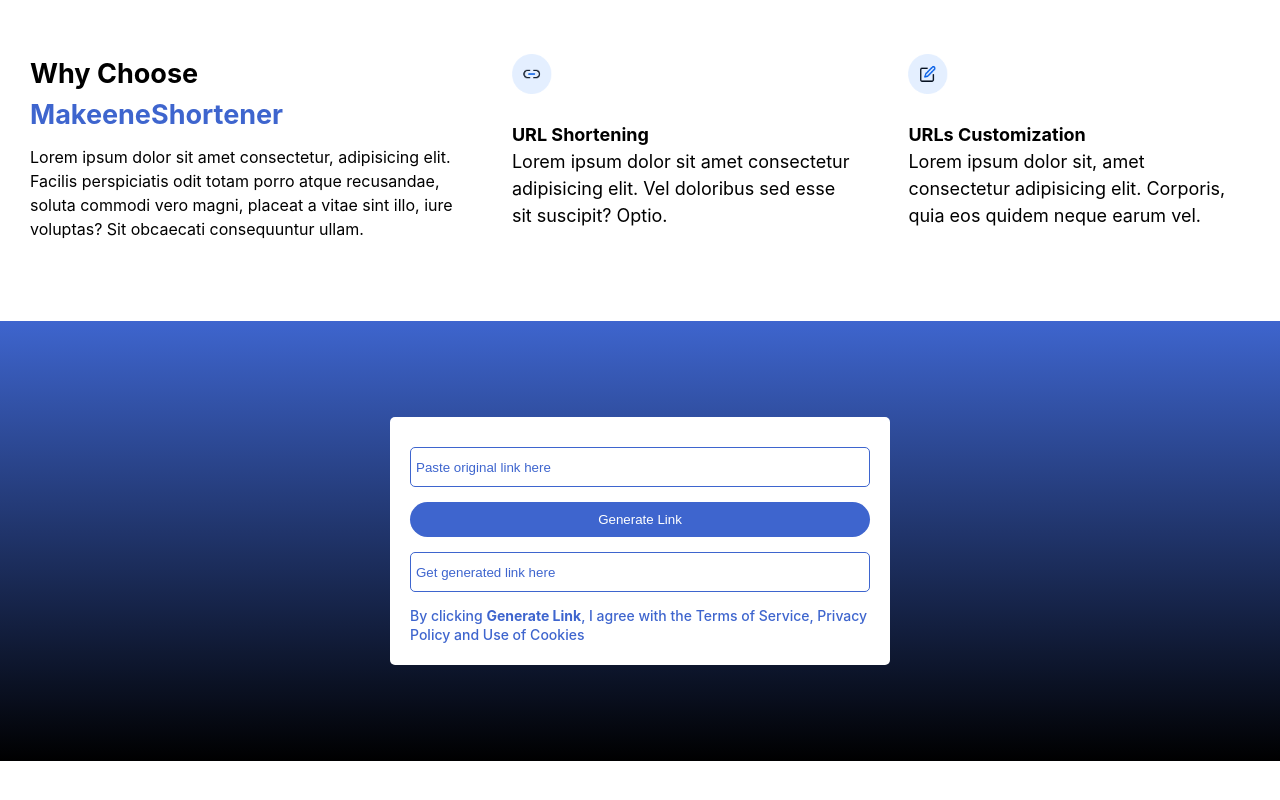
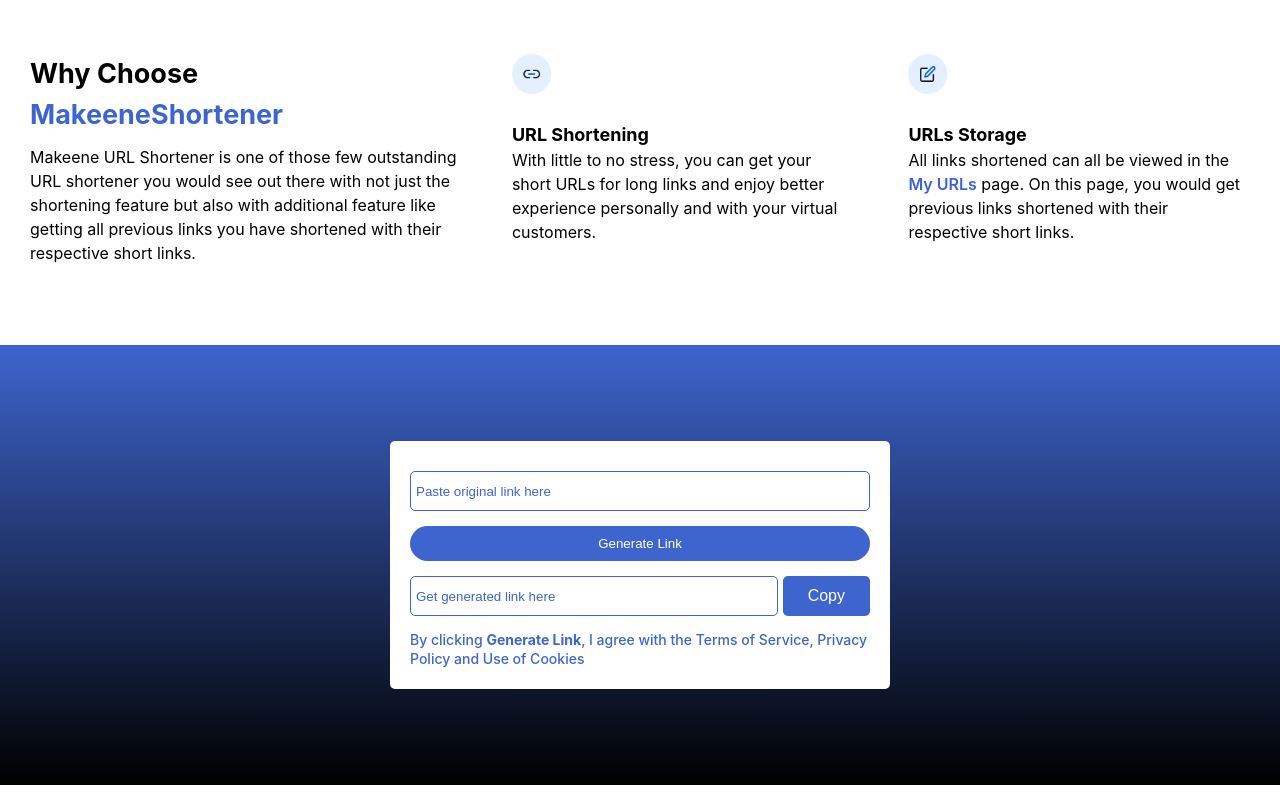
Before and after one commit to bezbrain/MakeeneURL_Shortener, a React (Vite) app: page / in a window 1280 px wide. Shown: the part 760-1560 px from the top of the page. Built offline with nearby package versions, Linux system fonts and the light colour scheme; no server answers.

Commit message:
Implemented the 'copy to clipbboard' functionality

```diff
--- a/package.json
+++ b/package.json
@@ -15,9 +15,11 @@
     "@fortawesome/free-solid-svg-icons": "^6.4.0",
     "@fortawesome/react-fontawesome": "^0.2.0",
     "axios": "^1.4.0",
+    "clipboard": "^2.0.11",
     "firebase": "^9.15.0",
     "framer-motion": "^10.12.18",
     "react": "^18.2.0",
+    "react-copy-to-clipboard": "^5.1.0",
     "react-dom": "^18.2.0",
     "react-icons": "^4.10.1",
     "react-intersection-observer": "^9.5.2",
--- a/src/components/Trim.jsx
+++ b/src/components/Trim.jsx
@@ -4,6 +4,7 @@ import { useInView } from "react-intersection-observer";
 import { useGlobalContext } from "../context";
 import "../styles/trim.css";
 import axios from "axios";
+import { CopyToClipboard } from "react-copy-to-clipboard";
 
 /* ================ */
 // The Trim Component
@@ -24,8 +25,12 @@ const Trim = () => {
     triggerOnce: true,
   });
 
-  const genLinkBtnRef = useRef(null);
+  const genLinkBtnRef = useRef(null); //Hook to access the text content of "Generate Link" btn
+
+  // State check if link is generating
   const [isGenerating, setIsGenerating] = useState(false);
+
+  const [copyBtnContent, setCopyBtnContent] = useState("Copy");
 
   const getToken = localStorage.getItem("authToken"); // Get the auth token from local storge
 
@@ -73,7 +78,17 @@ const Trim = () => {
     }
   };
 
+  const handleCopy = (e) => {
+    e.preventDefault();
+    console.log("I am copied");
+    setCopyBtnContent("Copied");
+    setTimeout(() => {
+      setCopyBtnContent("Copy");
+    }, 3000);
+  };
+
   return (
+    <main className="trim" id="get-url">
       <AnimatePresence>
         <motion.div
           ref={ref}
@@ -82,7 +97,6 @@ const Trim = () => {
           transition={{ duration: 0.5, delay: 0.1 }}
           exit={{ width: 0 }}
         >
-        <main className="trim" id="get-url">
           <form id="try-for-free">
             <p>{trimcompErrorMsg}</p>
             <input
@@ -99,20 +113,25 @@ const Trim = () => {
               Generate Link
             </button>
             <br />
+            <div className="short-llnk-and-copy-btn">
               <input
                 type="text"
                 placeholder="Get generated link here"
                 value={generatedResult}
                 onChange={(e) => setGeneratedResult(e.target.value)}
               />
+              <CopyToClipboard text={generatedResult}>
+                <button onClick={handleCopy}>{copyBtnContent}</button>
+              </CopyToClipboard>
+            </div>
             <p>
               By clicking <span>Generate Link</span>, I agree with the Terms of
               Service, Privacy Policy and Use of Cookies
             </p>
           </form>
-        </main>
         </motion.div>
       </AnimatePresence>
+    </main>
   );
 };
 
--- a/src/components/WhyChooseUs.jsx
+++ b/src/components/WhyChooseUs.jsx
@@ -1,3 +1,4 @@
+import { Link } from "react-router-dom";
 import "../styles/whychooseus.css";
 
 const WhyChooseUs = () => {
@@ -8,26 +9,28 @@ const WhyChooseUs = () => {
           Why Choose <span>MakeeneShortener</span>
         </h2>
         <p>
-          Lorem ipsum dolor sit amet consectetur, adipisicing elit. Facilis
-          perspiciatis odit totam porro atque recusandae, soluta commodi vero
-          magni, placeat a vitae sint illo, iure voluptas? Sit obcaecati
-          consequuntur ullam.
+          Makeene URL Shortener is one of those few outstanding URL shortener
+          you would see out there with not just the shortening feature but also
+          with additional feature like getting all previous links you have
+          shortened with their respective short links.
         </p>
       </div>
-      <div className="url-shortening-con">
+      <div className="url-shortening-con feature">
         <img src="../../Images/Group 6.png" alt="" />
         <h4>URL Shortening</h4>
         <p>
-          Lorem ipsum dolor sit amet consectetur adipisicing elit. Vel doloribus
-          sed esse sit suscipit? Optio.
+          With little to no stress, you can get your short URLs for long links
+          and enjoy better experience personally and with your virtual
+          customers.
         </p>
       </div>
-      <div className="url-customization-con">
+      <div className="url-customization-con feature">
         <img src="../../Images/Group 6 (2).png" alt="" />
-        <h4>URLs Customization</h4>
+        <h4>URLs Storage</h4>
         <p>
-          Lorem ipsum dolor sit, amet consectetur adipisicing elit. Corporis,
-          quia eos quidem neque earum vel.
+          All links shortened can all be viewed in the{" "}
+          <Link to="/myurls">My URLs</Link> page. On this page, you would get
+          previous links shortened with their respective short links.
         </p>
       </div>
     </main>
--- a/src/pages/HowItWorks.jsx
+++ b/src/pages/HowItWorks.jsx
@@ -1,19 +1,35 @@
-import React from "react";
+import "../styles/howitworks.css";
 
 const HowItWorks = () => {
   return (
-    <div>
+    <main className="how-it-works">
       <h2>How it Works</h2>
       <p>
-        Lorem ipsum dolor, sit amet consectetur adipisicing elit. Expedita at
-        cupiditate id nobis qui perspiciatis aliquam sapiente vel eaque, tenetur
-        sequi, possimus corrupti fuga quasi. Accusantium, temporibus in iure
-        alias laborum facilis eveniet aliquid. Itaque officiis sapiente minus
-        veritatis soluta. Inventore cumque numquam enim beatae quisquam expedita
-        tenetur, dolor est!
+        Welcome to this page! We have provided two convinient features: URL
+        Shortening and the availabily of previous links shortened. Here's how it
+        all works:
       </p>
-      <h2>How it works</h2>
-    </div>
+      <h3>URL Shortening:</h3>
+      <ol>
+        <li>
+          Register and Login: Make sure you have an account and if you do, stay
+          login to use service.
+        </li>
+        <li>
+          Paste your long URL: Start by copying and pasting the long URL that
+          you want to shorten into the provided input box on the homepage.
+        </li>
+        <li>
+          Generate a short link: Click on the "Generate Link" button, and our
+          system will automatically generate a unique and shortened URL for you.
+        </li>
+        <li>
+          Copy the shortened URL: Once generated, you will see the shortened URL
+          displayed in the input box below the "Generate Link" button. Simply
+          click the "Copy" button to quickly copy it to your clipboard.
+        </li>
+      </ol>
+    </main>
   );
 };
 
--- /dev/null
+++ b/src/styles/howitworks.css
@@ -0,0 +1,6 @@
+.how-it-works {
+  /* min-height: 80vh; */
+  max-width: var(--sectionWidth);
+  margin: 6rem auto 3rem;
+  padding-inline: var(--sectionPadding);
+}
--- a/src/styles/trim.css
+++ b/src/styles/trim.css
@@ -44,7 +44,7 @@
   color: var(--blueFamily);
 }
 
-.trim button {
+.trim form > button {
   width: 100%;
   padding-block: 10px;
   border: none;
@@ -54,7 +54,7 @@
   border-radius: 20px;
   transition: ease 0.5s all;
 }
-.trim button:hover {
+.trim form > button:hover {
   opacity: 0.8;
 }
 .add-button-css {
@@ -65,6 +65,40 @@
   0% {
     box-shadow: 0px 0px 0px 0px #a4b5e4;
   }
+}
+
+.short-llnk-and-copy-btn {
+  display: flex;
+  justify-content: space-between;
+}
+
+.short-llnk-and-copy-btn input {
+  width: 80%;
+  height: 40px;
+  padding-left: 5px;
+  border-radius: 5px;
+  color: var(--blueFamily);
+  border: 1px solid var(--blueFamily);
+}
+.short-llnk-and-copy-btn input:focus {
+  outline: 2px solid var(--blueFamily);
+}
+.short-llnk-and-copy-btn input::placeholder {
+  color: var(--blueFamily);
+}
+
+.short-llnk-and-copy-btn button {
+  width: 19%;
+  height: 40px;
+  border: none;
+  background-color: var(--blueFamily);
+  color: #fff;
+  border-radius: 5px;
+  font-size: 16px;
+  transition: ease 0.5s all;
+}
+.short-llnk-and-copy-btn button:hover {
+  opacity: 0.8;
 }
 
 .trim form > p:last-child {
@@ -78,6 +112,10 @@
   .trim form > p:last-child {
     font-size: 12px;
   }
+
+  .short-llnk-and-copy-btn button {
+    font-size: 14px;
+  }
 }
 
 .trim form > p span {
--- a/src/styles/whychooseus.css
+++ b/src/styles/whychooseus.css
@@ -33,6 +33,16 @@
   margin-bottom: 20px;
 }
 
+.feature p {
+  font-size: 16px;
+}
+
+.feature p a {
+  color: var(--blueFamily);
+  font-weight: 600;
+  text-decoration: none;
+}
+
 @media screen and (max-width: 920px) {
   .why-choose-us {
     flex-direction: column;
```
Also changed, not shown: 1 other file (tests, documents, lock files or other folders). Lines whose indentation alone changed are shown as unchanged.
